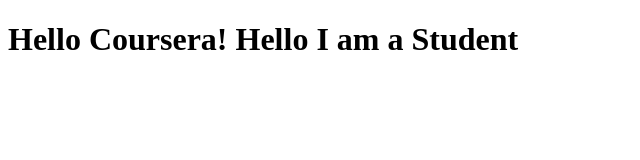
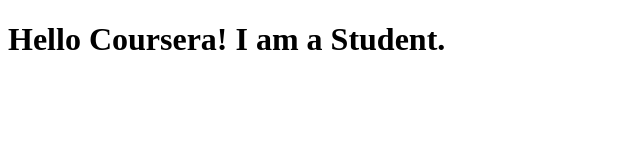
Before and after one commit to akshay782/coursera-test, a plain HTML site: page site/index.html in a window 1280 px wide. Shown: the whole page, without its empty margins (0-640 px from the left). Drawn offline with Linux system fonts and the light colour scheme.

Commit message:
Small addition to our page content

```diff
--- a/site/index.html
+++ b/site/index.html
@@ -4,6 +4,6 @@
 	<title>Hello Coursera!</title>
 </head>
 <body>
-<h1>Hello Coursera!  Hello I am a Student</h1>
+<h1>Hello Coursera!  I am a Student.</h1>
 </body>
 </html>
```
